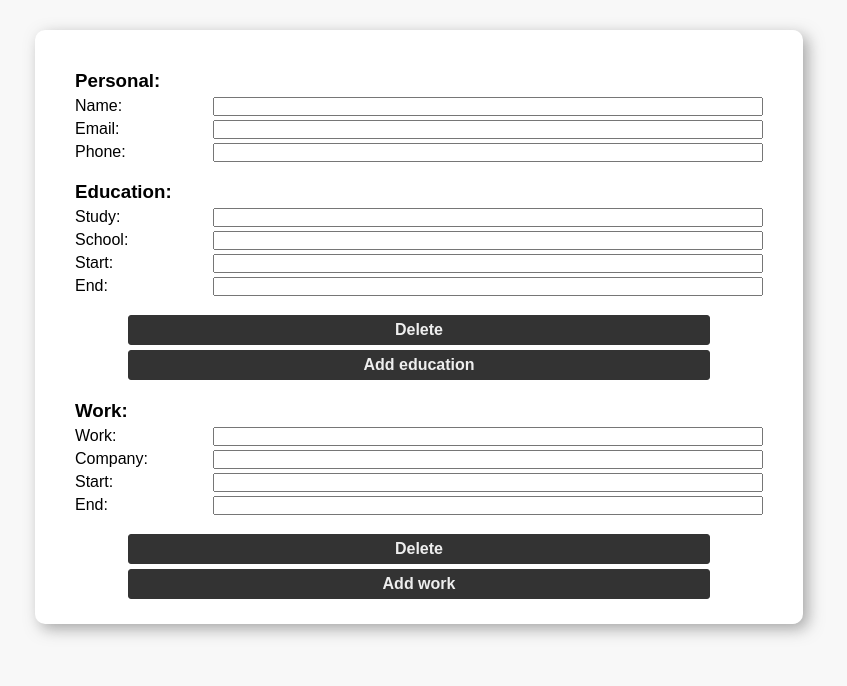
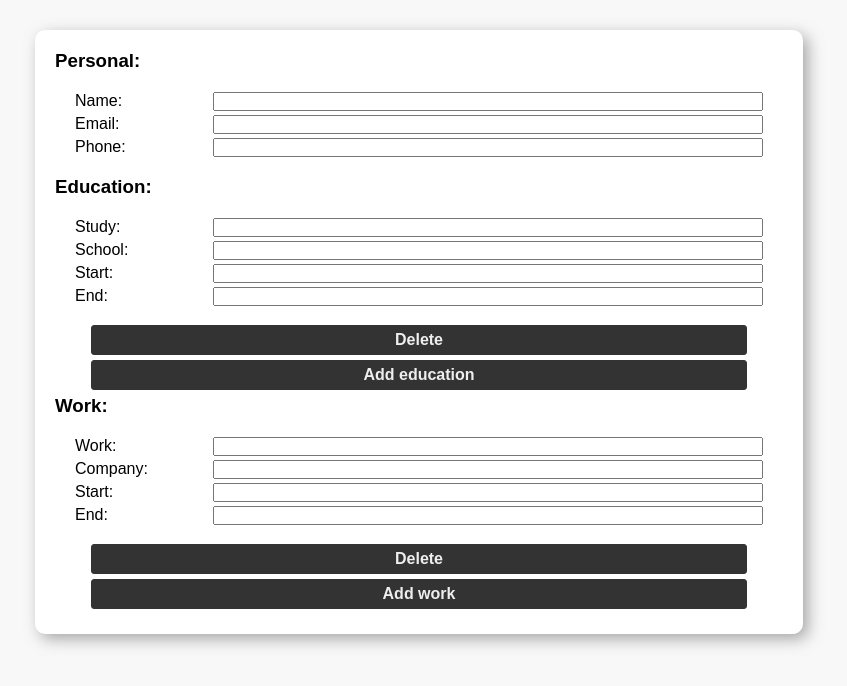
Before and after one commit to SerginoCroes/cv-project, a React (Create React App) app: page / in a window 1280 px wide. Shown: the top 686 px of the page, without its empty margins (221-1068 px from the left). Built offline with nearby package versions, Linux system fonts and the light colour scheme.

Commit message:
Few fixes

```diff
--- a/public/style.css
+++ b/public/style.css
@@ -36,7 +36,7 @@ body {
 
 input[type="button"] {
     display: block;
-    width: 80%;
+    width: 90%;
     box-shadow: none;
     margin: 5px auto;
     padding: 5px 15px;
--- a/src/App.js
+++ b/src/App.js
@@ -6,13 +6,13 @@ export default class App extends Component {
   constructor() {
     super();
 
-    this.educationTemp = { Study: '', School: '', Start: '', End: '' };
-    this.workTemp = { Work: '', Company: '', Start: '', End: '' };
+    this.educationFormTemp = { Study: '', School: '', Start: '', End: '' };
+    this.workFormTemp = { Work: '', Company: '', Start: '', End: '' };
 
     this.state = {
       personal: { Name: '', Email: '', Phone: '' },
-      education: { [uniqid()]: {...this.educationTemp} },
-      work: { [uniqid()]: {...this.workTemp} }
+      education: { [uniqid()]: {...this.educationFormTemp} },
+      work: { [uniqid()]: {...this.workFormTemp} }
     };
 
     this.addForm = this.addForm.bind(this);
@@ -22,7 +22,7 @@ export default class App extends Component {
 
   addForm(type) {
     const temp = {...this.state[type]};
-    temp[uniqid()] = (type === 'education' ? {...this.educationTemp} : {...this.workTemp});
+    temp[uniqid()] = (type === 'education' ? {...this.educationFormTemp} : {...this.workFormTemp});
     this.setState({[type]: temp});
   }
 
@@ -39,15 +39,16 @@ export default class App extends Component {
   }
 
   render() {
-
     const { personal, education, work } = this.state;
-
     return (
       <div className="App">
-        <Form index={uniqid()} key='personal' formtype='Personal' attr={personal} changeText={this.changeText}/>
-        {Object.keys(education).map((key) => <Form key={key} index={key} formtype='Education' attr={education[key]} del={this.delForm} changeText={this.changeText}/>)}
+        <h3>Personal:</h3>
+        <Form key='personal' index={uniqid()} formtype='personal' attr={personal} changeText={this.changeText}/>
+        <h3>Education:</h3>
+        {Object.keys(education).map((key) => <Form key={key} index={key} formtype='education' attr={education[key]} del={this.delForm} changeText={this.changeText}/>)}
         <input type='button' value="Add education" onClick={() => this.addForm('education')} />
-        {Object.keys(work).map((key) => <Form key={key} index={key} formtype='Work' attr={work[key]} del={this.delForm} changeText={this.changeText}/>)}
+        <h3>Work:</h3>
+        {Object.keys(work).map((key) => <Form key={key} index={key} formtype='work' attr={work[key]} del={this.delForm} changeText={this.changeText}/>)}
         <input type='button' value="Add work" onClick={() => this.addForm('work')} />
       </div>
     );
--- a/src/components/Form.js
+++ b/src/components/Form.js
@@ -9,7 +9,7 @@ export default class Form extends Component {
 
     changeText(field, value) {
         const {index, formtype, changeText} = this.props;
-        changeText(formtype.toLowerCase(), index, field, value);
+        changeText(formtype, index, field, value);
     }
 
     render() {
@@ -17,10 +17,9 @@ export default class Form extends Component {
         return (
             <>
                 <div className="form">
-                    <h3>{formtype}:</h3>
                     {Object.keys(attr).map((field, i) => <Field key={i} fieldName={field} value={attr[field]} changeText={this.changeText}/>)}
                 </div>
-                {(formtype !== 'Personal') && <input type="button" value="Delete" onClick={() => del(formtype.toLowerCase(), index)}/>}
+                {(formtype !== 'personal') && <input type="button" value="Delete" onClick={() => del(formtype, index)}/>}
             </>
         )
     }
```
